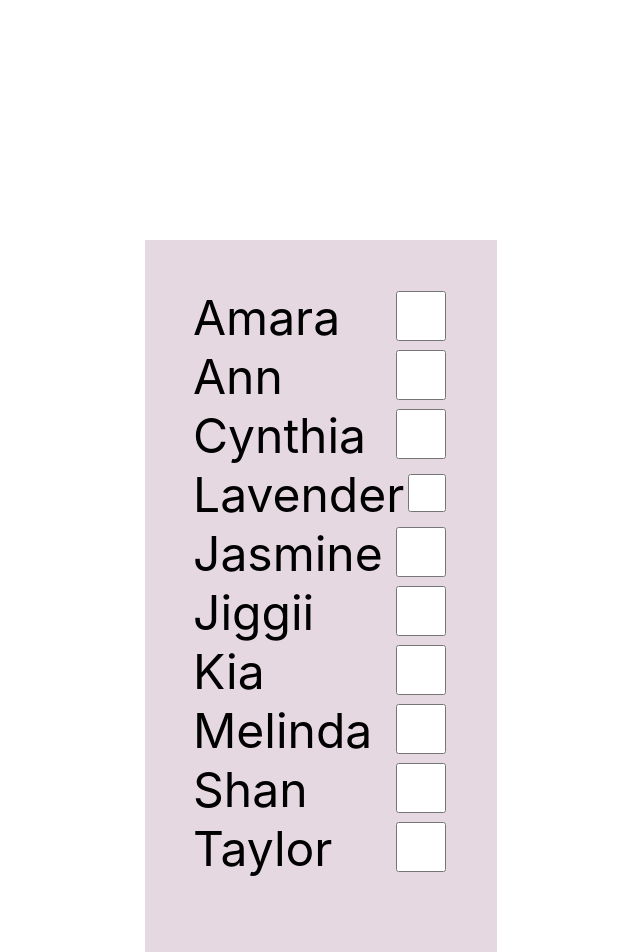
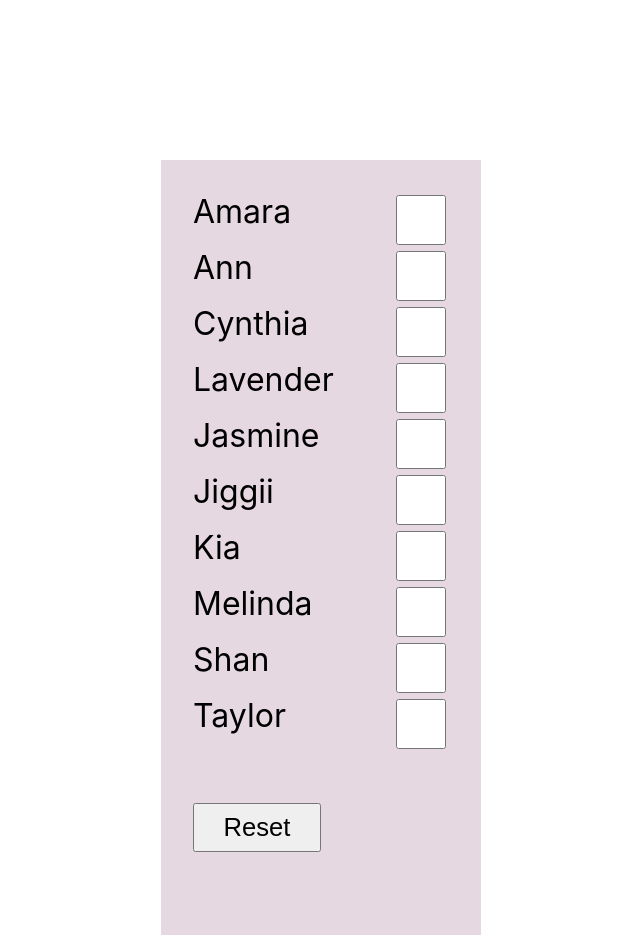
Before and after one commit to cm-hart/student-checklist, a React (Create React App) app: page / in a window 1280 px wide. Shown: the top 952 px of the page, without its empty margins (319-959 px from the left). Built offline with nearby package versions, Linux system fonts and the light colour scheme.

Commit message:
fixed sizing and spacing

```diff
--- a/src/App.css
+++ b/src/App.css
@@ -6,7 +6,7 @@ form {
   background-color: #e6d8e1;
   width: 20%;
   margin: 5em auto;
-  font-size: 3em;
+  font-size: 2em;
   padding: 1em;
   text-align: start;
 }
@@ -20,8 +20,8 @@ button {
   width: 50%;
   margin: 2em auto;
   padding: 0.3em;
-  font-size: 1em;
-  margin-left: 1.8em;
+  font-size: 0.8em;
+  /* margin-left: 1.8em; */
 }
 
 .label-input-wrapper {
```
